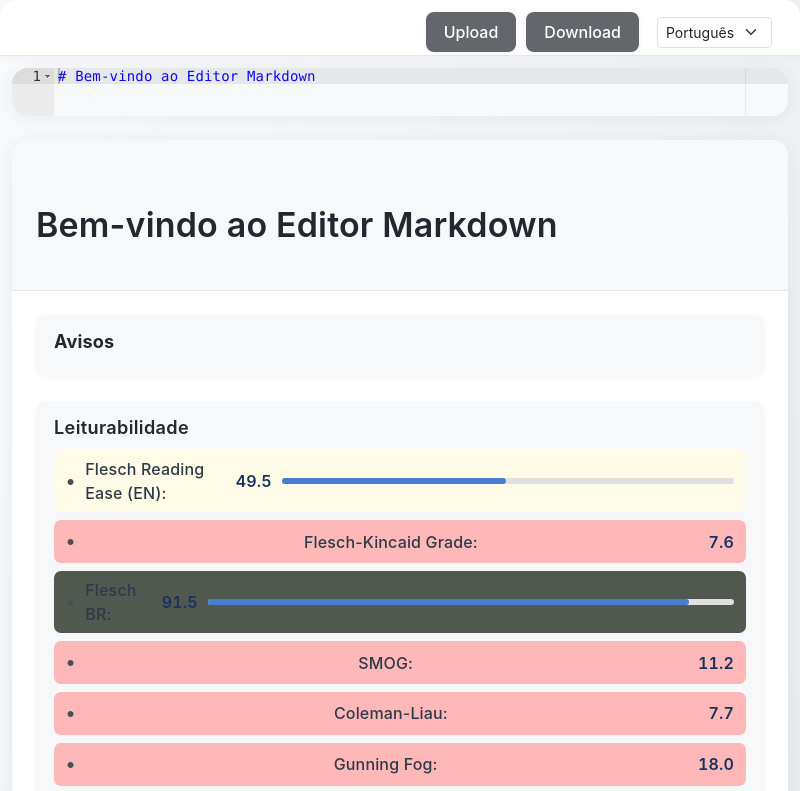
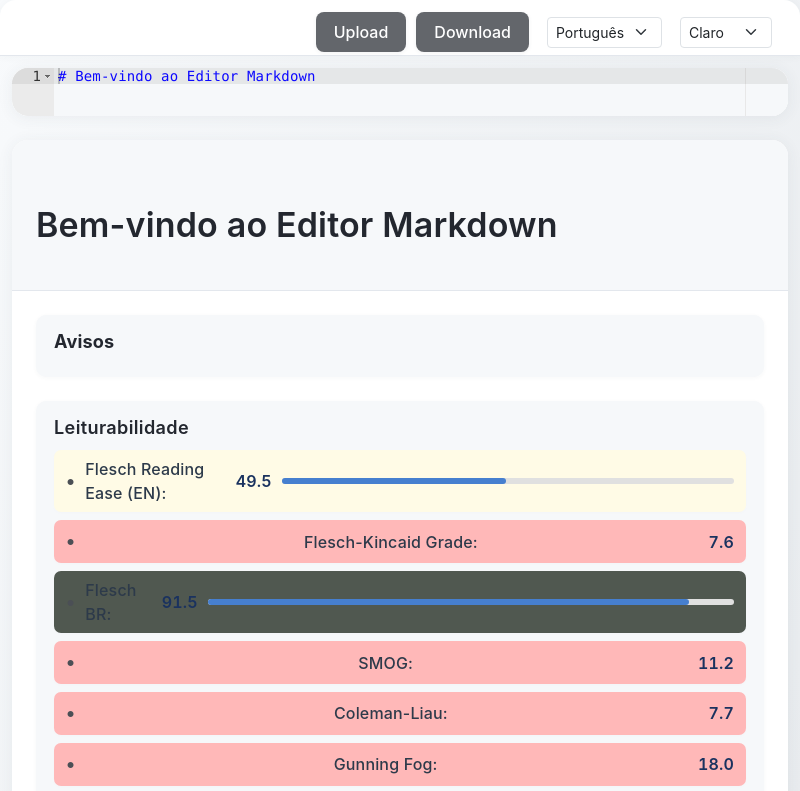
Before and after one commit to mtgr18977/Verbalize, an Electron app: page index.html in a window 800 px wide. Shown: the top 791 px of the page. Drawn offline with nearby package versions, Linux system fonts and the light colour scheme.

Commit message:
Add theme selector for dark mode

```diff
--- a/index.html
+++ b/index.html
@@ -22,6 +22,10 @@
             <option value="pt-br">Português</option>
             <option value="en">English</option>
             <option value="es">Español</option>
+        </select>
+        <select id="theme-selector" class="form-select form-select-sm" style="width:auto; display:inline-block; margin-left:8px;">
+            <option value="light">Claro</option>
+            <option value="dark">Escuro</option>
         </select>
     </div>
 </div>
```
Also changed, not shown: README.md.
